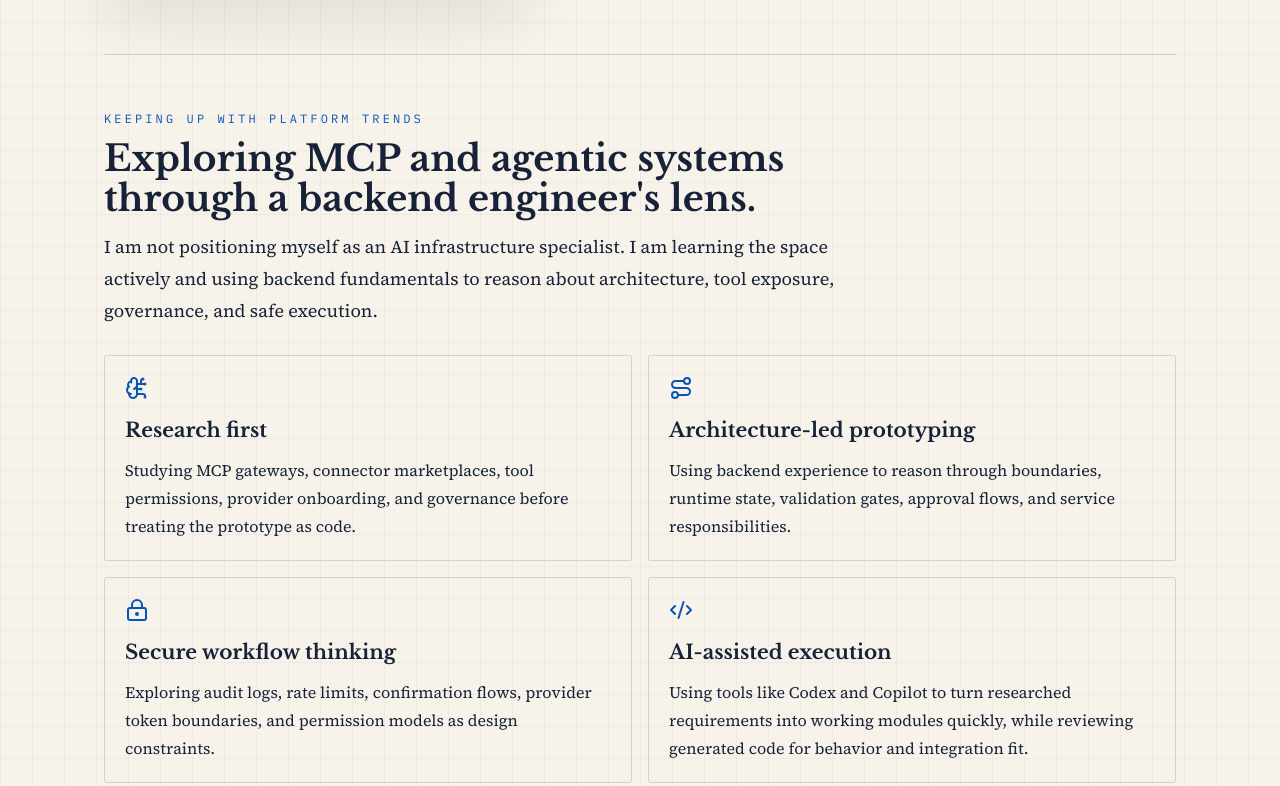
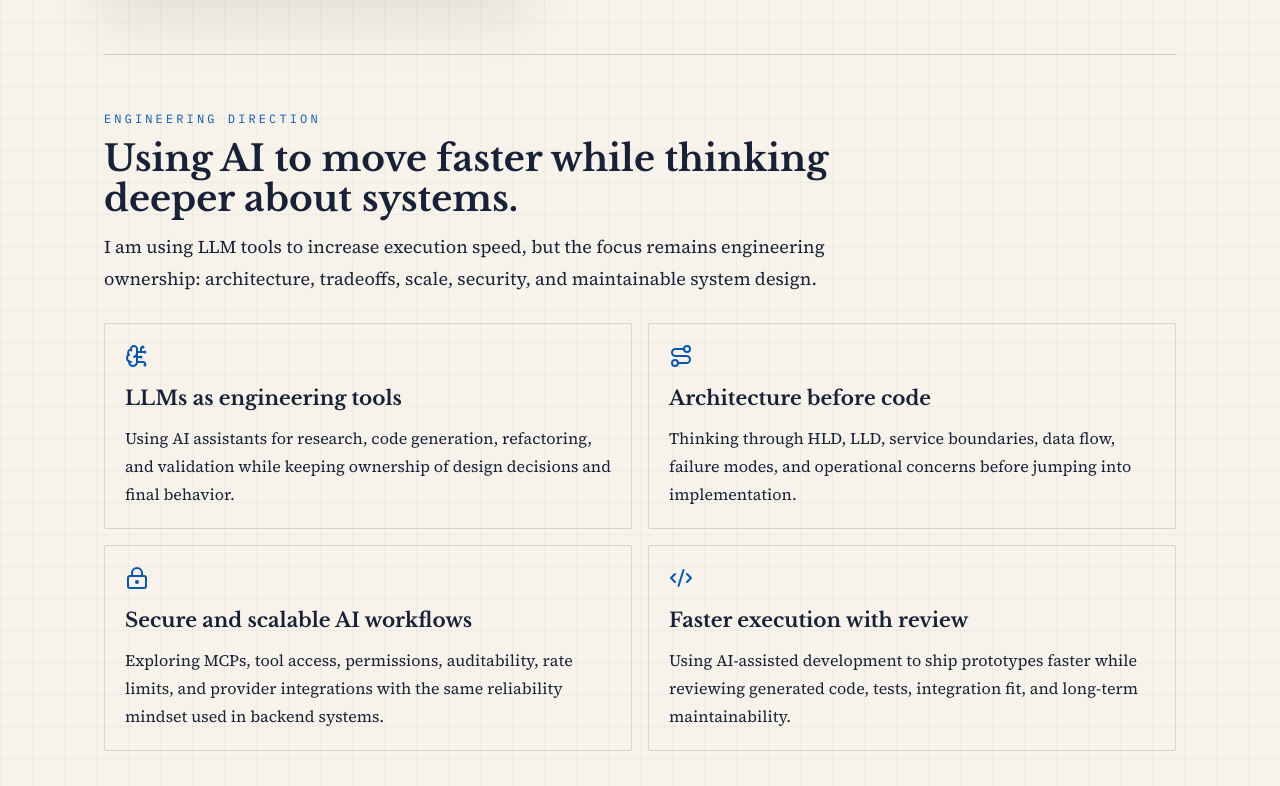
Before and after one commit to ArelliGoutham/goutham-arelli-portfolio, a Next.js app: page / in a window 1280 px wide. Shown: the part 1674-2460 px from the top of the page. Built offline with nearby package versions, Linux system fonts and the light colour scheme.

Commit message:
Broaden AI engineering direction copy

```diff
--- a/components/McpDirection.tsx
+++ b/components/McpDirection.tsx
@@ -4,23 +4,23 @@ import { SectionHeader } from "@/components/SectionHeader";
 const steps = [
   {
     icon: BrainCircuit,
-    title: "Research first",
-    text: "Studying MCP gateways, connector marketplaces, tool permissions, provider onboarding, and governance before treating the prototype as code.",
+    title: "LLMs as engineering tools",
+    text: "Using AI assistants for research, code generation, refactoring, and validation while keeping ownership of design decisions and final behavior.",
   },
   {
     icon: Route,
-    title: "Architecture-led prototyping",
-    text: "Using backend experience to reason through boundaries, runtime state, validation gates, approval flows, and service responsibilities.",
+    title: "Architecture before code",
+    text: "Thinking through HLD, LLD, service boundaries, data flow, failure modes, and operational concerns before jumping into implementation.",
   },
   {
     icon: LockKeyhole,
-    title: "Secure workflow thinking",
-    text: "Exploring audit logs, rate limits, confirmation flows, provider token boundaries, and permission models as design constraints.",
+    title: "Secure and scalable AI workflows",
+    text: "Exploring MCPs, tool access, permissions, auditability, rate limits, and provider integrations with the same reliability mindset used in backend systems.",
   },
   {
     icon: Code2,
-    title: "AI-assisted execution",
-    text: "Using tools like Codex and Copilot to turn researched requirements into working modules quickly, while reviewing generated code for behavior and integration fit.",
+    title: "Faster execution with review",
+    text: "Using AI-assisted development to ship prototypes faster while reviewing generated code, tests, integration fit, and long-term maintainability.",
   },
 ];
 
@@ -28,9 +28,9 @@ export function McpDirection() {
   return (
     <section id="ai-mcp" className="border-b border-ink/15 py-14">
       <SectionHeader
-        eyebrow="Keeping up with platform trends"
-        title="Exploring MCP and agentic systems through a backend engineer's lens."
-        description="I am not positioning myself as an AI infrastructure specialist. I am learning the space actively and using backend fundamentals to reason about architecture, tool exposure, governance, and safe execution."
+        eyebrow="Engineering direction"
+        title="Using AI to move faster while thinking deeper about systems."
+        description="I am using LLM tools to increase execution speed, but the focus remains engineering ownership: architecture, tradeoffs, scale, security, and maintainable system design."
       />
       <div className="grid gap-4 md:grid-cols-2">
         {steps.map((step) => (
```
Also changed, not shown: public/llms-full.txt, public/llms.txt.
